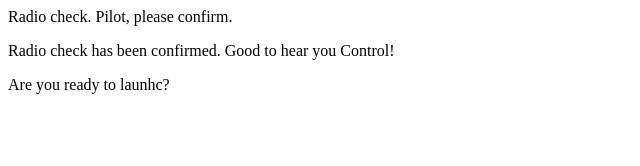
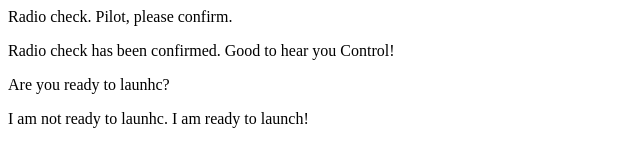
Before and after one commit to mrvnr24/communication-log, a plain HTML site: page index.html in a window 1280 px wide. Shown: the whole page, without its empty margins (0-640 px from the left). Drawn offline with Linux system fonts and the light colour scheme.

Commit message:
Added fourth line to the log.

```diff
--- a/index.html
+++ b/index.html
@@ -3,5 +3,6 @@
    <p>Radio check. Pilot, please confirm.</p>
    <p>Radio check has been confirmed. Good to hear you Control!</p>
    <p>Are you ready to launhc?</p>
+   <p>I am not ready to launhc. I am ready to launch!</p>
 </body>
 </html>
```
